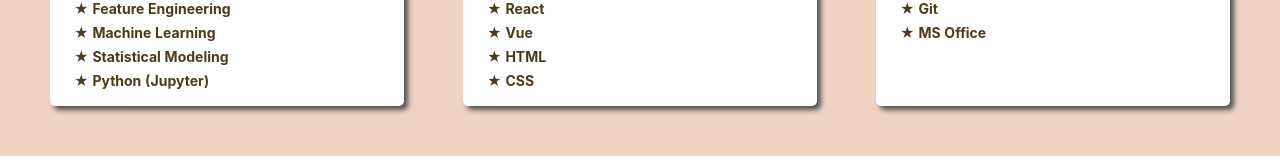
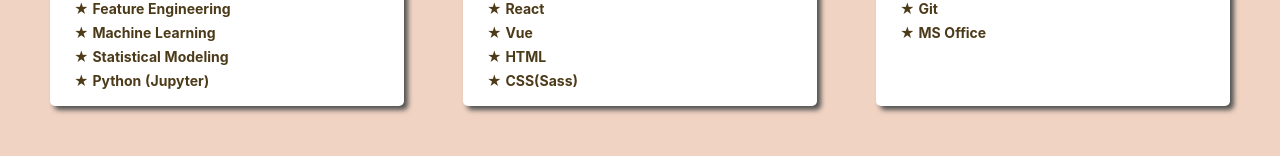
Before and after one commit to HsinShan/Portfolio-Blog, a React (Create React App) app: page / in a window 1280 px wide. Shown: the part 1909-2069 px from the top of the page. Built offline with nearby package versions, Linux system fonts and the light colour scheme.

Commit message:
Adjust skills list

```diff
--- a/src/constants/SKILLS.js
+++ b/src/constants/SKILLS.js
@@ -11,7 +11,7 @@
   },
   {
     title: "Frontend Development",
-    skill: ["Javascript", "React", "Vue", "HTML", "CSS"],
+    skill: ["Javascript", "React", "Vue", "HTML", "CSS(Sass)"],
   },
   {
     title: "Others",
```
